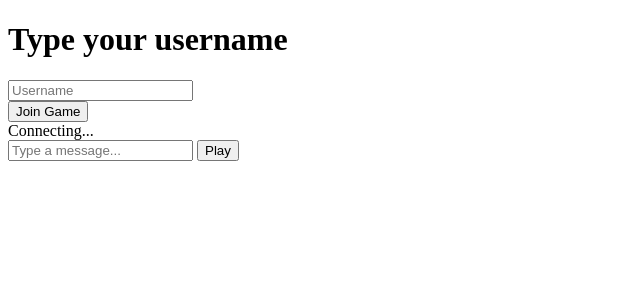
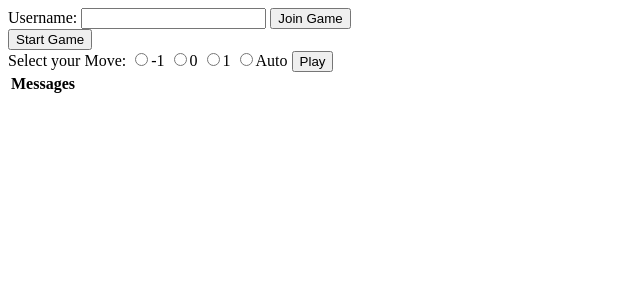
Before and after one commit to fatmaakinci/gameofthree, a Spring Boot app: page / in a window 1280 px wide. Shown: the top 300 px of the page, without its empty margins (0-640 px from the left). Run offline with Spring Boot 4, Linux system fonts and the light colour scheme; lists and menus that the app fills with data are empty; some libraries are stand-ins or nearby versions.

Commit message:
finished client side

```diff
--- a/src/main/java/com/fatma/gameofthree/event/GameCreateEvent.java
+++ b/src/main/java/com/fatma/gameofthree/event/GameCreateEvent.java
@@ -19,6 +19,6 @@
     @Override
     public String getMessage()
     {
-        return "New game is successfully created. Please wait for another player to join.";
+        return "New game is successfully created. Please wait for another player to start.";
     }
 }
--- a/src/main/java/com/fatma/gameofthree/exception/GameException.java
+++ b/src/main/java/com/fatma/gameofthree/exception/GameException.java
@@ -10,9 +10,12 @@
 {
     private final ErrorCode errorCode;
 
-    public GameException(ErrorCode errorCode)
+    private final String username;
+
+    public GameException(ErrorCode errorCode, String username)
     {
         super(errorCode.getMessage());
         this.errorCode = errorCode;
+        this.username = username;
     }
 }
--- a/src/main/java/com/fatma/gameofthree/helper/AutoCalculationStrategy.java
+++ b/src/main/java/com/fatma/gameofthree/helper/AutoCalculationStrategy.java
@@ -6,7 +6,7 @@
 public class AutoCalculationStrategy implements ICalculationStrategy
 {
     @Override
-    public CalculationResult calculate(Integer number, Integer addition)
+    public CalculationResult calculate(Integer number, Integer addition, String player)
     {
         int remaining = number % 3;
         int divisionResult = number / 3;
--- a/src/main/java/com/fatma/gameofthree/helper/ICalculationStrategy.java
+++ b/src/main/java/com/fatma/gameofthree/helper/ICalculationStrategy.java
@@ -5,5 +5,5 @@
  */
 public interface ICalculationStrategy
 {
-    CalculationResult calculate(Integer number, Integer addition);
+    CalculationResult calculate(Integer number, Integer addition, String player);
 }
--- a/src/main/java/com/fatma/gameofthree/helper/ManualCalculationStrategy.java
+++ b/src/main/java/com/fatma/gameofthree/helper/ManualCalculationStrategy.java
@@ -11,18 +11,18 @@
 public class ManualCalculationStrategy implements ICalculationStrategy
 {
     @Override
-    public CalculationResult calculate(Integer number, Integer addition)
+    public CalculationResult calculate(Integer number, Integer addition, String player)
     {
         if (!Set.of(-1, 0, 1).contains(addition))
         {
-            throw new GameException(ErrorCode.INVALID_ADDITION_RANGE);
+            throw new GameException(ErrorCode.INVALID_ADDITION_RANGE, player);
         }
 
         int addedNumber = number + addition;
 
         if ((addedNumber % 3) != 0)
         {
-            throw new GameException(ErrorCode.INVALID_ADDITION);
+            throw new GameException(ErrorCode.INVALID_ADDITION, player);
         }
 
         return new CalculationResult(addition,addedNumber / 3);
--- a/src/main/resources/static/index.html
+++ b/src/main/resources/static/index.html
@@ -3,7 +3,6 @@
 <head>
     <meta name="viewport" content="width=device-width, initial-scale=1.0, minimum-scale=1.0">
     <title>Game of Three</title>
-    <link rel="stylesheet" href="/css/main.css" />
 </head>
 <body>
 <noscript>
@@ -11,38 +10,36 @@
 </noscript>
 
 <div id="username-page">
-    <div class="username-page-container">
-        <h1 class="title">Type your username</h1>
-        <form id="usernameForm" name="usernameForm">
-            <div class="form-group">
-                <input type="text" id="name" placeholder="Username" autocomplete="off" class="form-control" />
-            </div>
-            <div class="form-group">
-                <button type="submit" class="accent username-submit">Join Game</button>
-            </div>
-        </form>
-    </div>
+    <label for="username">Username:</label>
+    <input type="text" id="username" name="username">
+    <button id="joinGame" type="button" onclick=connect()>Join Game</button>
 </div>
 
-<div id="game-page" class="hidden">
-    <div class="game-container">
+<div id="game-page">
+    <button id="startGame" type="button" onclick=startGame()>Start Game</button>
 
-        <div class="connecting">
-            Connecting...
-        </div>
+    <div class="move-container">
+        Select your Move:
+        <input type="radio" name="additionChoice" value="-1">-1
+        <input type="radio" name="additionChoice" value="0">0
+        <input type="radio" name="additionChoice" value="1">1
+        <input type="radio" name="additionChoice" value="Auto">Auto
 
-        <form id="messageForm" name="messageForm">
-            <div class="form-group">
-                <div class="input-group clearfix">
-                    <input type="text" id="message" placeholder="Type a message..." autocomplete="off" class="form-control"/>
-                    <button type="submit" class="primary">Play</button>
-                </div>
-            </div>
-        </form>
+        <button id="makeMove" type="button" onclick=makeMove()>Play</button>
+    </div>
 
-        <ul id="messageArea">
-        </ul>
-    </div>
+</div>
+
+<div id="messages-page">
+    <table id="messageTable">
+        <thead>
+        <tr>
+            <th>Messages</th>
+        </tr>
+        </thead>
+        <tbody id="messages">
+        </tbody>
+    </table>
 </div>
 
 <script src="https://cdnjs.cloudflare.com/ajax/libs/sockjs-client/1.1.4/sockjs.min.js"></script>
--- a/src/main/resources/static/main.js
+++ b/src/main/resources/static/main.js
@@ -2,44 +2,75 @@
 var username = null;
 var gameId = null;
 
-var usernamePage = document.querySelector('#username-page');
-var usernameForm = document.querySelector('#usernameForm');
-var gamePage = document.querySelector('#game-page');
-var connectingElement = document.querySelector('.connecting');
+var messageTable = document.getElementById('messageTable').getElementsByTagName('tbody')[0];
 
 function connect(event) {
-    username = document.querySelector('#name').value.trim();
+    username = document.querySelector('#username').value.trim();
 
     if (username) {
-        usernamePage.classList.add('hidden');
-        gamePage.classList.remove('hidden');
-
         var socket = new SockJS('/game-ws');
         stompClient = Stomp.over(socket);
 
-        stompClient.connect({}, onConnected, onError);
+        stompClient.connect({}, onConnected, onConnectionError);
     }
-    event.preventDefault();
 }
 
 function onConnected() {
 
-    stompClient.subscribe('/queue/message/'+username, onUserMessageReceived);
+    stompClient.subscribe('/queue/message/' + username, onMessageReceived);
+    stompClient.subscribe('/queue/error/' + username, onErrorMessageReceived);
 
     // Join the game
     stompClient.send('/game/join/' + username, {});
-
-    //connectingElement.classList.add('hidden');
 }
 
-function onUserMessageReceived(payload) {
-    var message = JSON.parse(payload.body);
-    connectingElement.textContent=message;
+function onConnectionError() {
+    alert('Could not connect to Game server. Please refresh this page to try again!');
 }
 
-function onError() {
-    connectingElement.textContent = 'Could not connect to Game server. Please refresh this page to try again!';
-    connectingElement.style.color = 'red';
+function startGame() {
+    stompClient.send('/game/start', {}, JSON.stringify({
+        'gameId': gameId,
+        'playerName': username,
+    }));
 }
 
-usernameForm.addEventListener('submit', connect, true);
+function makeMove() {
+    var choice = document.getElementsByName('additionChoice');
+
+    var addition = null;
+    var additionType = 'MANUAL';
+
+    if (choice[3].checked) {
+        additionType = 'AUTO';
+    } else {
+        for (i = 0; i < 3; i++) {
+            if (choice[i].checked) {
+                addition = choice[i].value;
+            }
+        }
+    }
+
+    stompClient.send('/game/move', {}, JSON.stringify({
+        'gameId': gameId,
+        'playerName': username,
+        'additionType': additionType,
+        'addition': addition,
+    }));
+}
+
+function onMessageReceived(payload) {
+    var resultJson = JSON.parse(payload.body);
+
+    if (!gameId) {
+        gameId = resultJson.gameId;
+        stompClient.subscribe('/topic/game/' + gameId, onMessageReceived);
+    }
+
+    var newRow = messageTable.insertRow(messageTable.rows.length);
+    newRow.innerHTML = '<td>' + resultJson.message + '</td>';
+}
+
+function onErrorMessageReceived(message) {
+    alert(message.body);
+}
```
Also changed, not shown: src/main/java/com/fatma/gameofthree/controller/GameController.java (+7 -4 lines), src/main/java/com/fatma/gameofthree/exception/ErrorCode.java (+6 -6 lines), src/main/java/com/fatma/gameofthree/model/Game.java (+6 -6 lines), src/main/java/com/fatma/gameofthree/service/GameService.java (+4 -4 lines), src/main/resources/static/test.html (deleted, +0 -83 lines), 2 other files.
